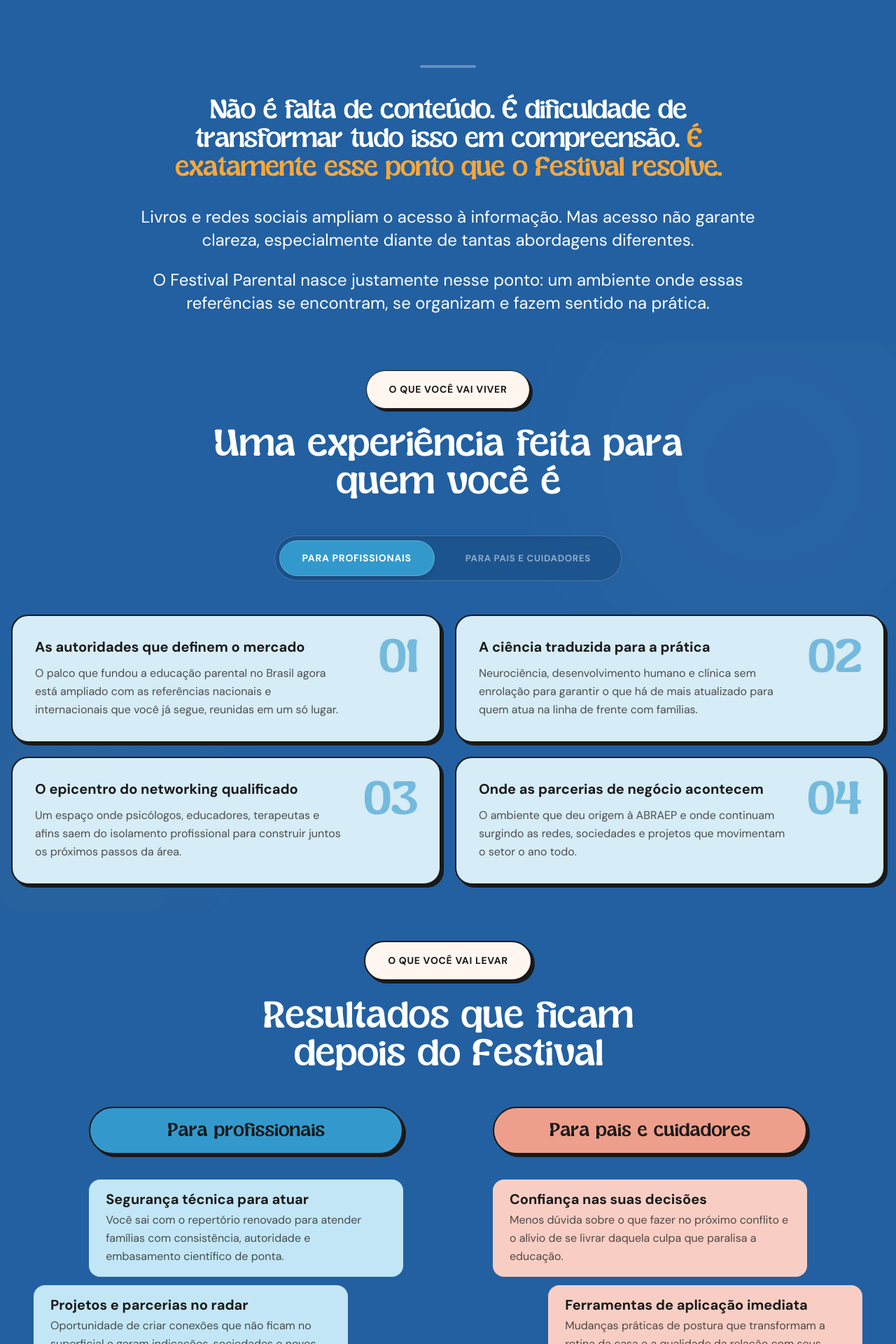
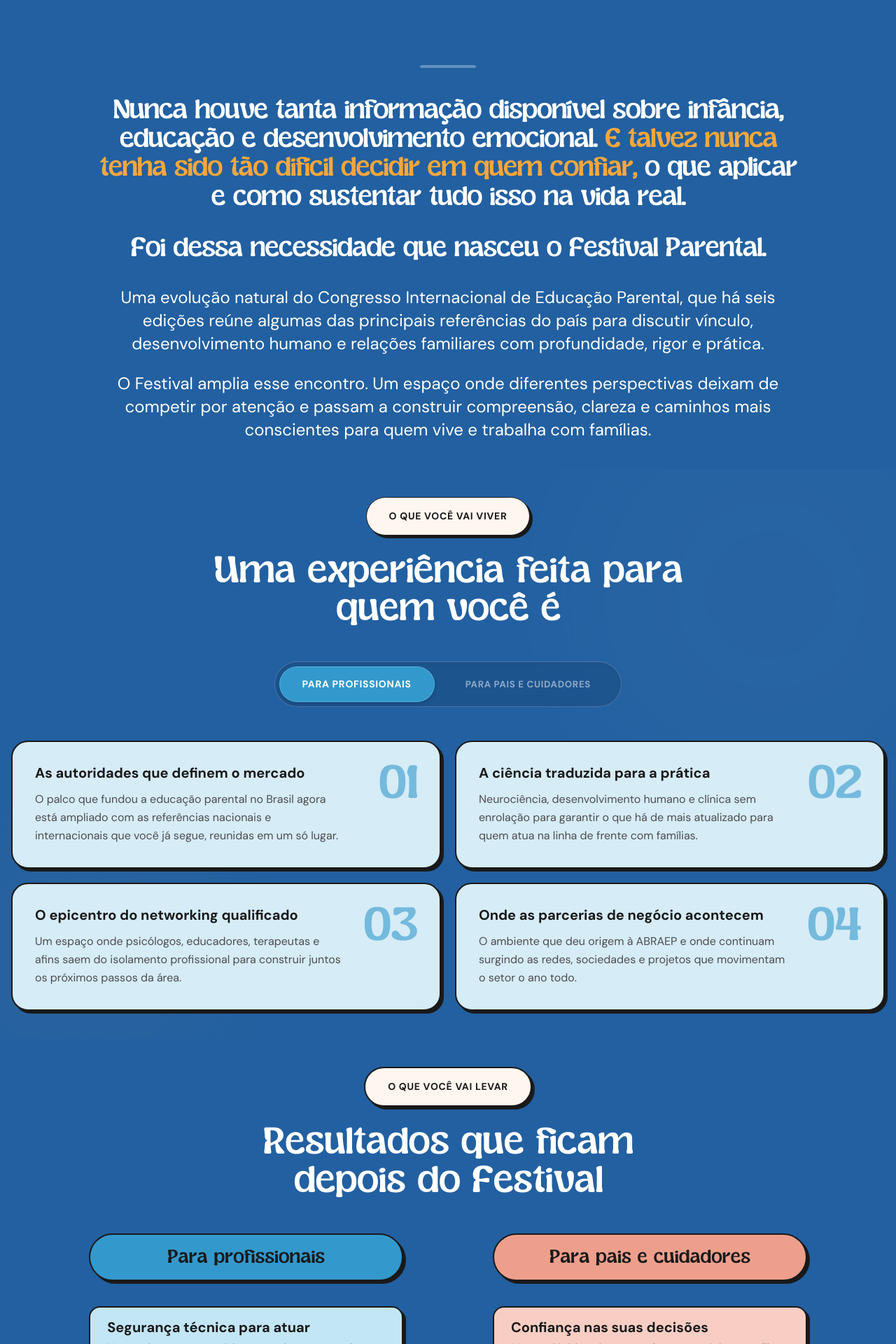
Before and after one commit to oanthonydesign/-LP-Festival-parental, a Next.js app: page / in a window 1280 px wide. Shown: the part 4820-6740 px from the top of the page at 70% size. Built offline with nearby package versions, Linux system fonts and the light colour scheme.

Commit message:
feat: update PreTicketSection text and SEO tags, apply branding to SectionTakeaways cards, update sponsor buttons text in Section13

```diff
--- a/src/components/sections/PreTicketSection.tsx
+++ b/src/components/sections/PreTicketSection.tsx
@@ -11,16 +11,19 @@
                 <div className="w-[80px] h-1 bg-white/30 rounded-full" />
 
                 <div className="flex flex-col items-center gap-8 text-center">
-                    <h2 className="font-sugar-peachy text-white text-[32px] md:text-[32px] lg:text-[46px] leading-[0.9] tracking-[-1.5px] md:tracking-[-2px] max-w-[900px]">
-                        Não é falta de conteúdo. É dificuldade de transformar tudo isso em compreensão. <span className="text-[#f7a73c]">É exatamente esse ponto que o Festival resolve.</span>
+                    <h2 className="font-sugar-peachy text-white text-[32px] md:text-[32px] lg:text-[46px] leading-[0.9] tracking-[-1.5px] md:tracking-[-2px] max-w-[1000px]">
+                        Nunca houve tanta informação disponível sobre infância, educação e desenvolvimento emocional. <span className="text-[#f7a73c]">E talvez nunca tenha sido tão difícil decidir em quem confiar,</span> o que aplicar e como sustentar tudo isso na vida real.
                     </h2>
+                    <p className="font-sugar-peachy text-white text-[32px] md:text-[32px] lg:text-[46px] leading-[0.9] tracking-[-1.5px] md:tracking-[-2px] max-w-[1000px]">
+                        Foi dessa necessidade que nasceu o Festival Parental.
+                    </p>
 
-                    <div className="flex flex-col gap-6 max-w-[900px]">
+                    <div className="flex flex-col gap-6 max-w-[1000px]">
                         <p className="font-dm-sans text-white text-[18px] md:text-[24px] leading-tight md:leading-snug">
-                            Livros e redes sociais ampliam o acesso à informação. Mas acesso não garante clareza, especialmente diante de tantas abordagens diferentes.
+                            Uma evolução natural do Congresso Internacional de Educação Parental, que há seis edições reúne algumas das principais referências do país para discutir vínculo, desenvolvimento humano e relações familiares com profundidade, rigor e prática.
                         </p>
                         <p className="font-dm-sans text-white text-[18px] md:text-[24px] leading-tight md:leading-snug">
-                            O Festival Parental nasce justamente nesse ponto: um ambiente onde essas referências se encontram, se organizam e fazem sentido na prática.
+                            O Festival amplia esse encontro. Um espaço onde diferentes perspectivas deixam de competir por atenção e passam a construir compreensão, clareza e caminhos mais conscientes para quem vive e trabalha com famílias.
                         </p>
                     </div>
                 </div>
--- a/src/components/sections/Section13.tsx
+++ b/src/components/sections/Section13.tsx
@@ -48,7 +48,7 @@
                         className="bg-[#F7A73C] border-[3px] border-[#191919] rounded-[40px] px-[40px] py-[20px] shadow-[6px_6px_0px_0px_#191919] hover:translate-x-[-2px] hover:translate-y-[-2px] hover:shadow-[8px_8px_0px_0px_#191919] transition-all active:translate-y-[2px] active:shadow-[2px_2px_0px_0px_#191919] inline-flex items-center justify-center w-full sm:w-auto min-w-[280px] group"
                     >
                         <span className="font-dm-sans font-black text-[#191919] text-[16px] uppercase tracking-wider">
-                            quero ser patrocinador
+                            Quero ser patrocinador
                         </span>
                     </a>
 
@@ -60,7 +60,7 @@
                         className="bg-[#FFF6EF] border-[3px] border-[#191919] rounded-[40px] px-[40px] py-[20px] shadow-[6px_6px_0px_0px_#191919] hover:translate-x-[-2px] hover:translate-y-[-2px] hover:shadow-[8px_8px_0px_0px_#191919] transition-all active:translate-y-[2px] active:shadow-[2px_2px_0px_0px_#191919] inline-flex items-center justify-center w-full sm:w-auto min-w-[280px] group"
                     >
                         <span className="font-dm-sans font-black text-[#191919] text-[16px] uppercase tracking-wider">
-                            quero ser expositor
+                            Quero expor minha marca
                         </span>
                     </a>
                 </div>
--- a/src/components/sections/SectionTakeaways.tsx
+++ b/src/components/sections/SectionTakeaways.tsx
@@ -88,7 +88,7 @@
               </div>
               <div className="flex flex-col gap-3 mt-1">
                 {group.items.map((item, idx) => (
-                  <div key={idx} className={`${group.cardColor} rounded-2xl px-6 py-4`}>
+                  <div key={idx} className={`${group.cardColor} rounded-2xl px-6 py-4 border-2 border-[#191919] shadow-[4px_4px_0px_0px_#191919]`}>
                     <h4 className={CARD_TEXT_TITLE}>{item.title}</h4>
                     <p className={CARD_TEXT_DESC}>{item.description}</p>
                   </div>
@@ -124,7 +124,7 @@
               key={`prof-${idx}`}
               className={`flex ${idx % 2 === 0 ? "justify-end" : "justify-start"} ${idx === 0 ? "mt-6" : ""}`}
             >
-              <div className={`${prof.cardColor} rounded-2xl px-6 py-4 w-[85%] flex flex-col`}>
+              <div className={`${prof.cardColor} rounded-2xl px-6 py-4 w-[85%] flex flex-col border-2 border-[#191919] shadow-[4px_4px_0px_0px_#191919]`}>
                 <h4 className={CARD_TEXT_TITLE}>{prof.items[idx].title}</h4>
                 <p className={CARD_TEXT_DESC}>{prof.items[idx].description}</p>
               </div>
@@ -133,7 +133,7 @@
               key={`pais-${idx}`}
               className={`flex ${idx % 2 === 0 ? "justify-start" : "justify-end"} ${idx === 0 ? "mt-6" : ""}`}
             >
-              <div className={`${pais.cardColor} rounded-2xl px-6 py-4 w-[85%] flex flex-col`}>
+              <div className={`${pais.cardColor} rounded-2xl px-6 py-4 w-[85%] flex flex-col border-2 border-[#191919] shadow-[4px_4px_0px_0px_#191919]`}>
                 <h4 className={CARD_TEXT_TITLE}>{pais.items[idx].title}</h4>
                 <p className={CARD_TEXT_DESC}>{pais.items[idx].description}</p>
               </div>
```
